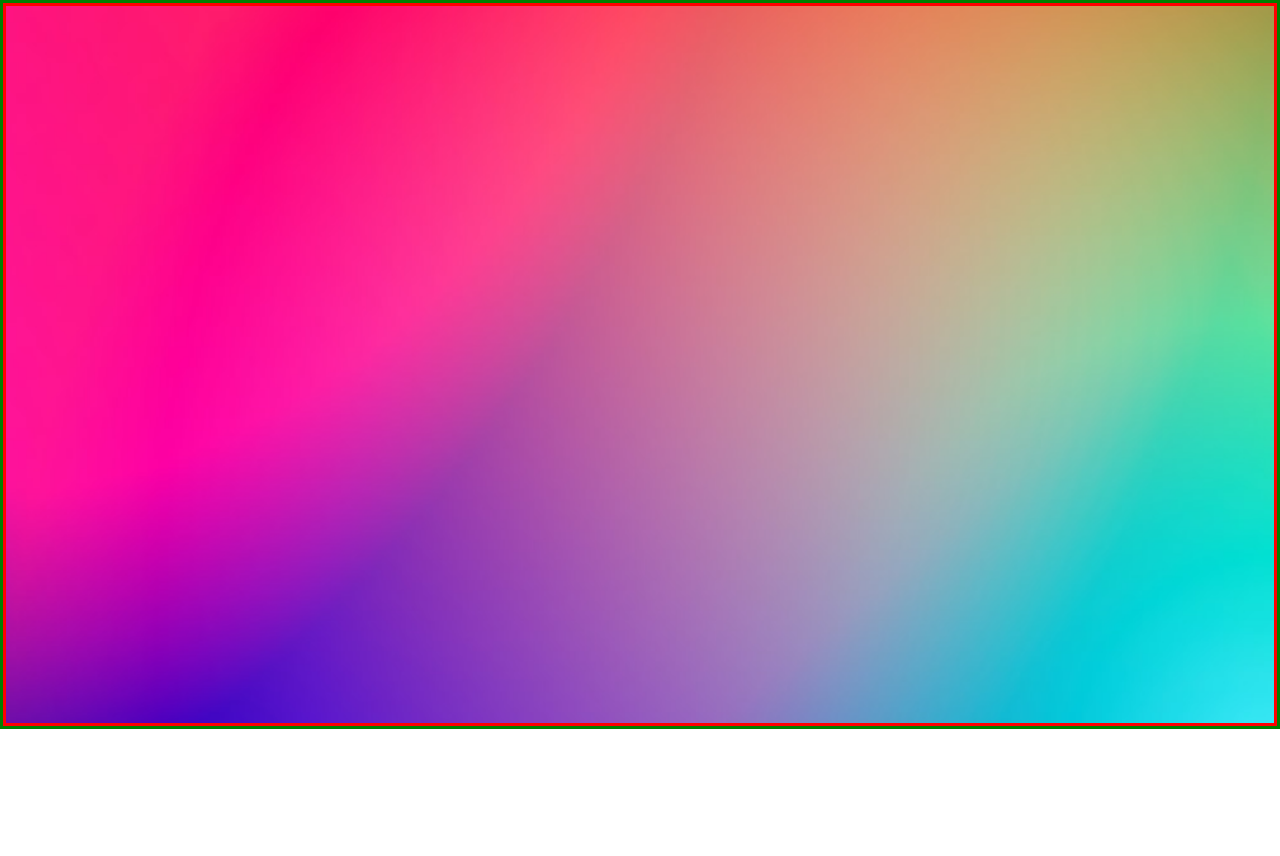
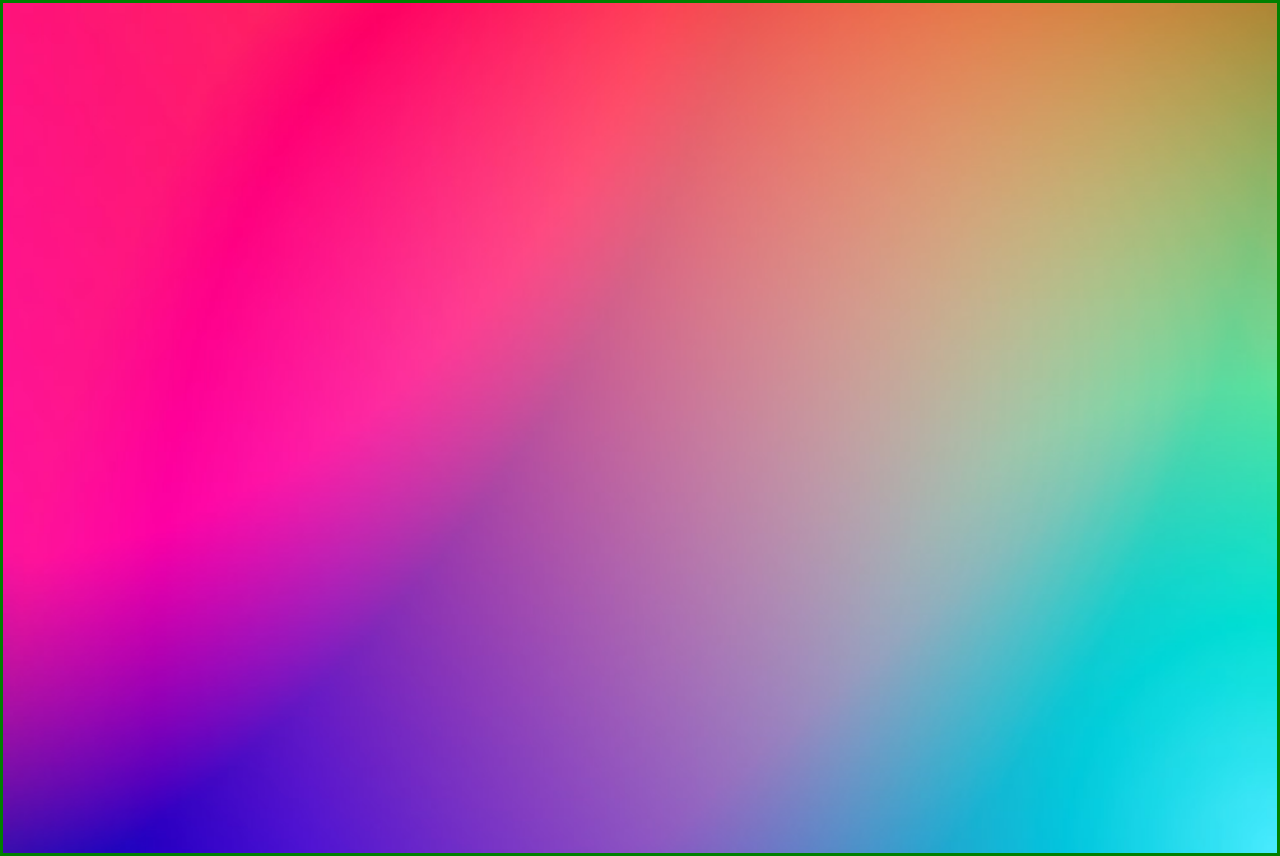
Before and after one commit to DovzhenkoDenys1989/fm_flex_grid_example-classwork_15.03.2021, a plain HTML site: page index.html in a window 1280 px wide. Before the commit the page ends 800 px from the top, so only its background shows below. Drawn offline with Linux system fonts and the light colour scheme.

Commit message:
если нет необходимости картинок в одном соотношении сторон

```diff
--- a/essets/css/style.css
+++ b/essets/css/style.css
@@ -16,21 +16,7 @@ body{
   background-color: gray;
 }
 
-.inner-wrapper{
-  --ratio: calc(9/16);
-  position: relative;
-  padding-top: calc(var(--ratio) * 100%);
-  border: 3px solid red;
-}
-
 .bg-image{
   display: block;
-  position: absolute;
-  height: 100%;
-  width: 100%;
-  object-fit: cover;
-  object-position: center;
-  top: 0;
-  left: 0;
-  right: 0;
+  object-fit: contain;
 }
--- a/index.html
+++ b/index.html
@@ -10,9 +10,7 @@
   </head>
   <body>
     <div class="wrapper">
-      <div class="inner-wrapper">
         <img class="bg-image" src="./essets/images/images.jpg" alt="background" />
-      </div>
     </div>
   </body>
 </html>
```
